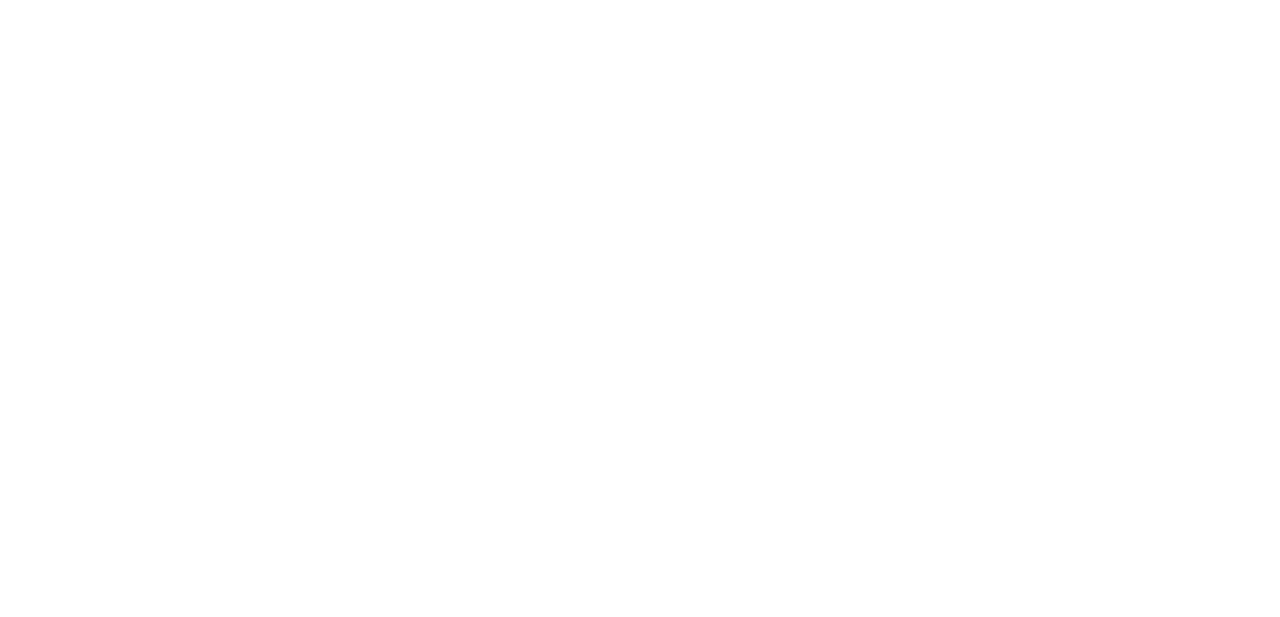
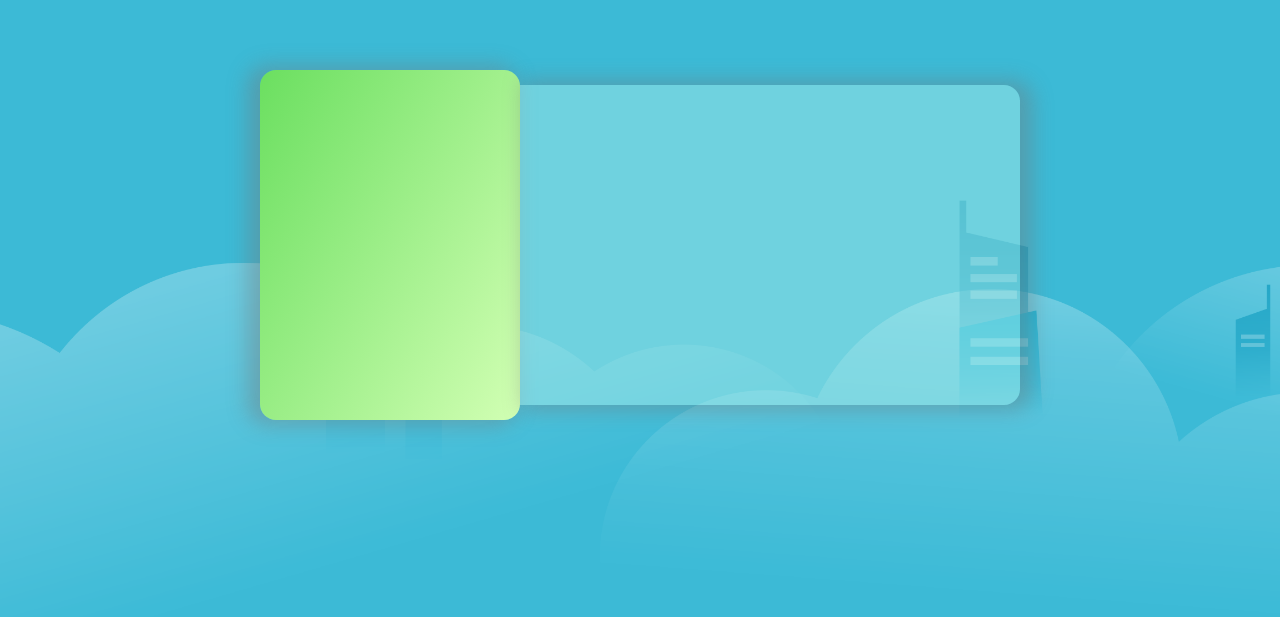
Before and after one commit to mobacsell/weather-widget, a React (Create React App) app: page / in a window 1280 px wide. Shown: the part 155-772 px from the top of the page. Built offline with nearby package versions, Linux system fonts and the light colour scheme.

Commit message:
feat: add components - DateInfo, DateList

```diff
--- a/src/components/App/App.css
+++ /dev/null
@@ -1,38 +0,0 @@
-.App {
-  text-align: center;
-}
-
-.App-logo {
-  height: 40vmin;
-  pointer-events: none;
-}
-
-@media (prefers-reduced-motion: no-preference) {
-  .App-logo {
-    animation: App-logo-spin infinite 20s linear;
-  }
-}
-
-.App-header {
-  background-color: #282c34;
-  min-height: 100vh;
-  display: flex;
-  flex-direction: column;
-  align-items: center;
-  justify-content: center;
-  font-size: calc(10px + 2vmin);
-  color: white;
-}
-
-.App-link {
-  color: #61dafb;
-}
-
-@keyframes App-logo-spin {
-  from {
-    transform: rotate(0deg);
-  }
-  to {
-    transform: rotate(360deg);
-  }
-}
--- /dev/null
+++ b/src/components/App/App.module.css
@@ -0,0 +1,12 @@
+.root {
+  display: flex;
+  justify-content: center;
+  align-items: center;
+  width: 100vw;
+  height: 100vh;
+}
+
+.wrapper {
+  display: flex;
+  align-items: center;
+}
--- a/src/components/App/App.tsx
+++ b/src/components/App/App.tsx
@@ -1,13 +1,15 @@
-import React from 'react';
-import logo from './logo.svg';
-import './App.css';
+import React from "react";
+import styles from "./App.module.css";
+import { DateInfo } from "./components/DateInfo";
+import { DateList } from "./components/DateList";
 
-function App() {
+export function App() {
   return (
-    <div className="root">
-
+    <div className={styles.root}>
+      <div className={styles.wrapper}>
+        <DateInfo />
+        <DateList />
+      </div>
     </div>
   );
 }
-
-export default App;
--- /dev/null
+++ b/src/components/App/components/DateInfo/DateInfo.module.css
@@ -0,0 +1,7 @@
+.root {
+  width: 260px;
+  height: 350px;
+  background: linear-gradient(120deg, #6bdf60, #d2ffb4);
+  border-radius: 16px;
+  box-shadow: -8px 0px 20px 5px #75757566;
+}
--- /dev/null
+++ b/src/components/App/components/DateInfo/DateInfo.tsx
@@ -0,0 +1,6 @@
+import React from "react";
+import styles from "./DateInfo.module.css";
+
+export function DateInfo() {
+  return <div className={styles.root}></div>;
+}
--- /dev/null
+++ b/src/components/App/components/DateInfo/index.ts
@@ -0,0 +1 @@
+export { DateInfo } from "./DateInfo";
--- /dev/null
+++ b/src/components/App/components/DateList/DateList.module.css
@@ -0,0 +1,7 @@
+.root {
+  width: 500px;
+  height: 320px;
+  background-color: #bbf5eb66;
+  border-radius: 0 16px 16px 0;
+  box-shadow: 8px 0px 20px 5px #75757566;
+}
--- /dev/null
+++ b/src/components/App/components/DateList/DateList.tsx
@@ -0,0 +1,6 @@
+import React from "react";
+import styles from "./DateList.module.css";
+
+export function DateList() {
+  return <div className={styles.root}></div>;
+}
--- /dev/null
+++ b/src/components/App/components/DateList/index.ts
@@ -0,0 +1 @@
+export { DateList } from "./DateList";
--- /dev/null
+++ b/src/components/App/index.ts
@@ -0,0 +1 @@
+export { App } from './App'
--- a/src/index.css
+++ b/src/index.css
@@ -1,13 +1,15 @@
 body {
   margin: 0;
-  font-family: -apple-system, BlinkMacSystemFont, 'Segoe UI', 'Roboto', 'Oxygen',
-    'Ubuntu', 'Cantarell', 'Fira Sans', 'Droid Sans', 'Helvetica Neue',
+  font-family: -apple-system, BlinkMacSystemFont, "Segoe UI", "Roboto", "Oxygen",
+    "Ubuntu", "Cantarell", "Fira Sans", "Droid Sans", "Helvetica Neue",
     sans-serif;
   -webkit-font-smoothing: antialiased;
   -moz-osx-font-smoothing: grayscale;
+  background: center / cover no-repeat url("./bground.png");
+  user-select: none;
 }
 
 code {
-  font-family: source-code-pro, Menlo, Monaco, Consolas, 'Courier New',
+  font-family: source-code-pro, Menlo, Monaco, Consolas, "Courier New",
     monospace;
 }
```
Also changed, not shown: src/index.tsx (+6 -6 lines), 1 other file (tests, documents, lock files or other folders).
